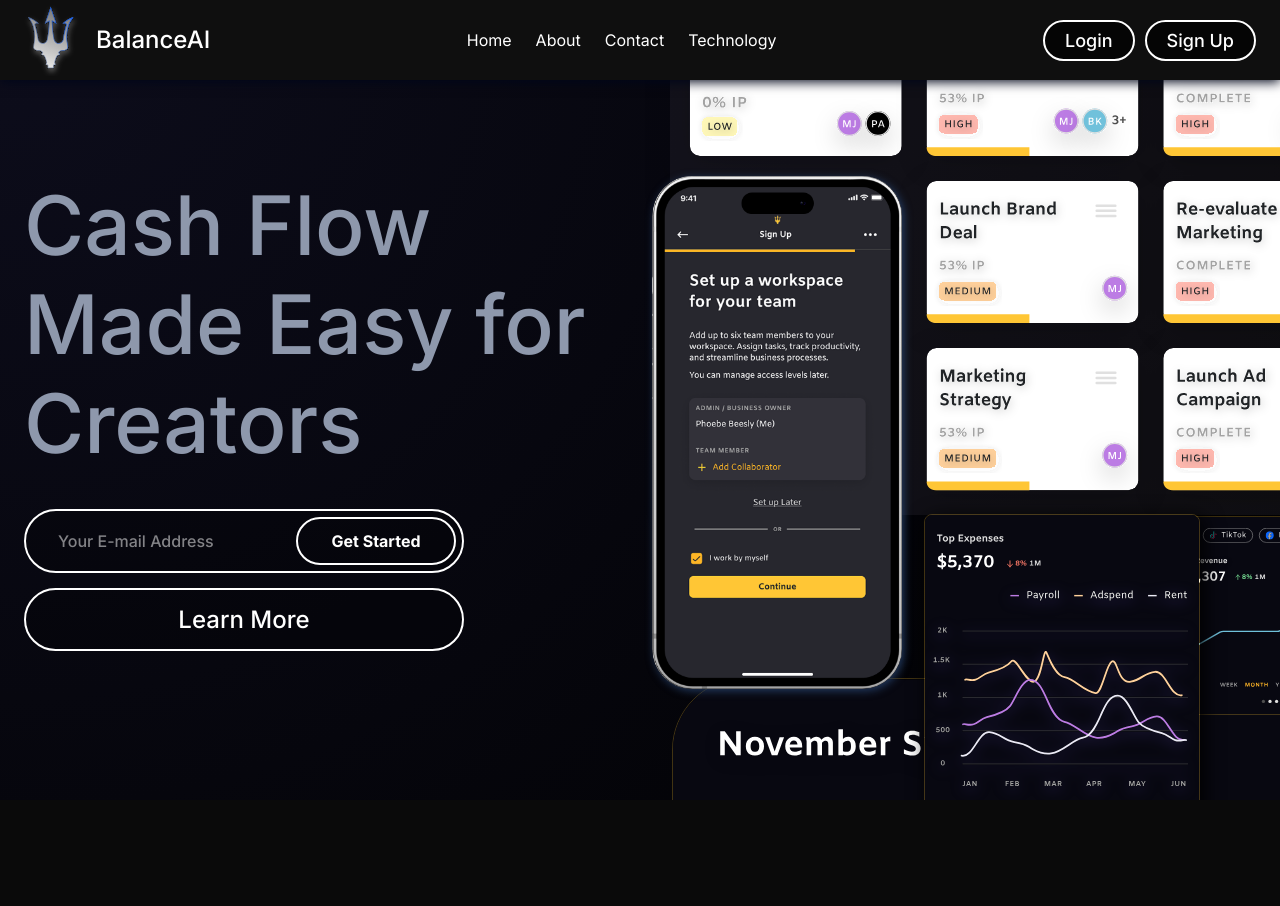
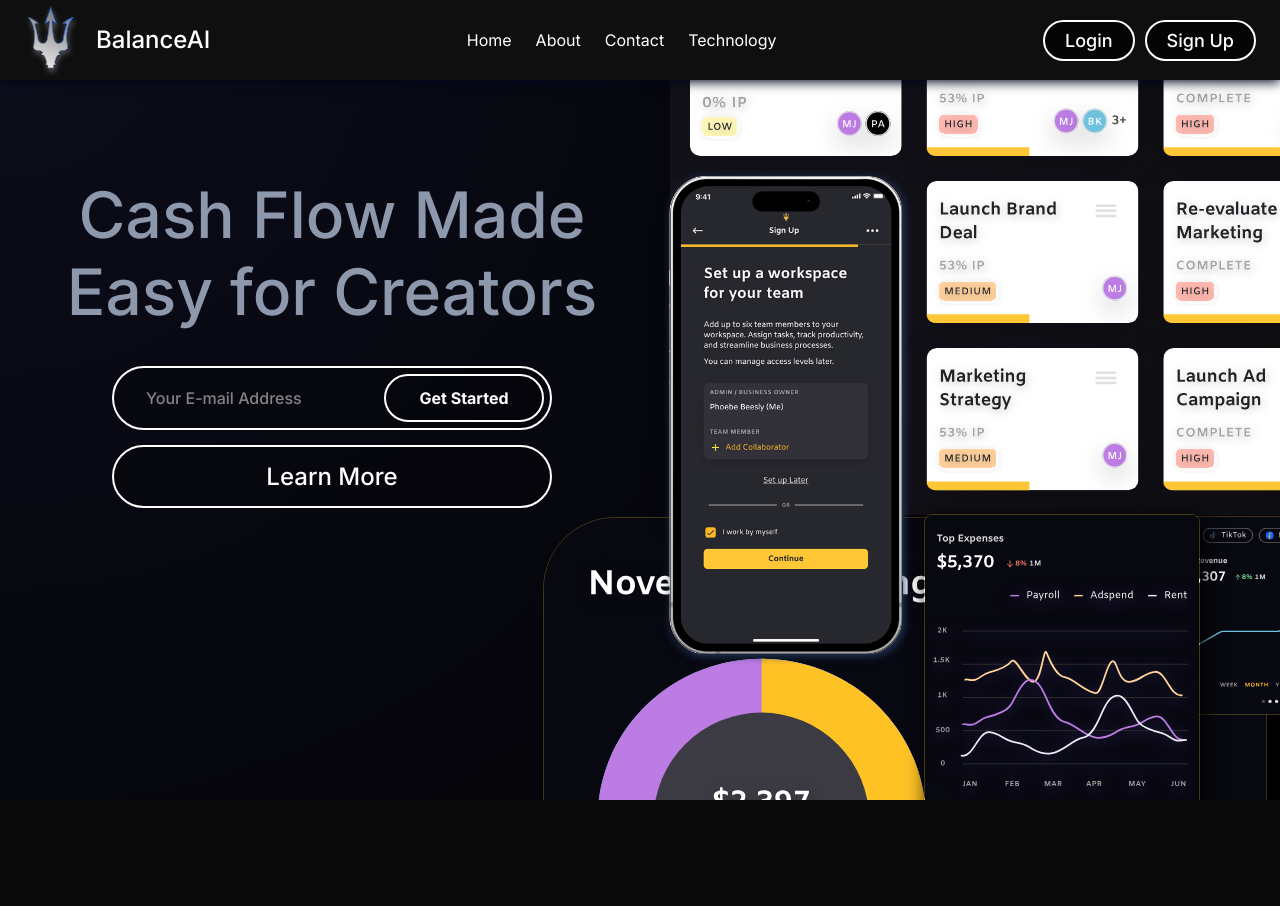
Before and after one commit to Balance-AI/Balance_frontend2.0, a Next.js app: page / in a window 1280 px wide. Shown: the top 906 px of the page. Built offline with nearby package versions, Linux system fonts and the light colour scheme.

Commit message:
media query for hero 1024px

```diff
--- a/styles/Hero.module.css
+++ b/styles/Hero.module.css
@@ -189,3 +189,22 @@
 
 /* .hero__buttons--learn:hover {
 } */
+
+@media (min-width: 1024px) {
+  .hero__frame--h1 {
+    text-align: center;
+    font-size: 64px;
+  }
+  .hero__interactive {
+    margin-left: auto;
+    margin-right: auto;
+  }
+  .hero__right--img {
+    max-width: 233px;
+    border-radius: 34px;
+  }
+  .hero__stats {
+    top: 341px;
+    left: -97px;
+  }
+}
```
